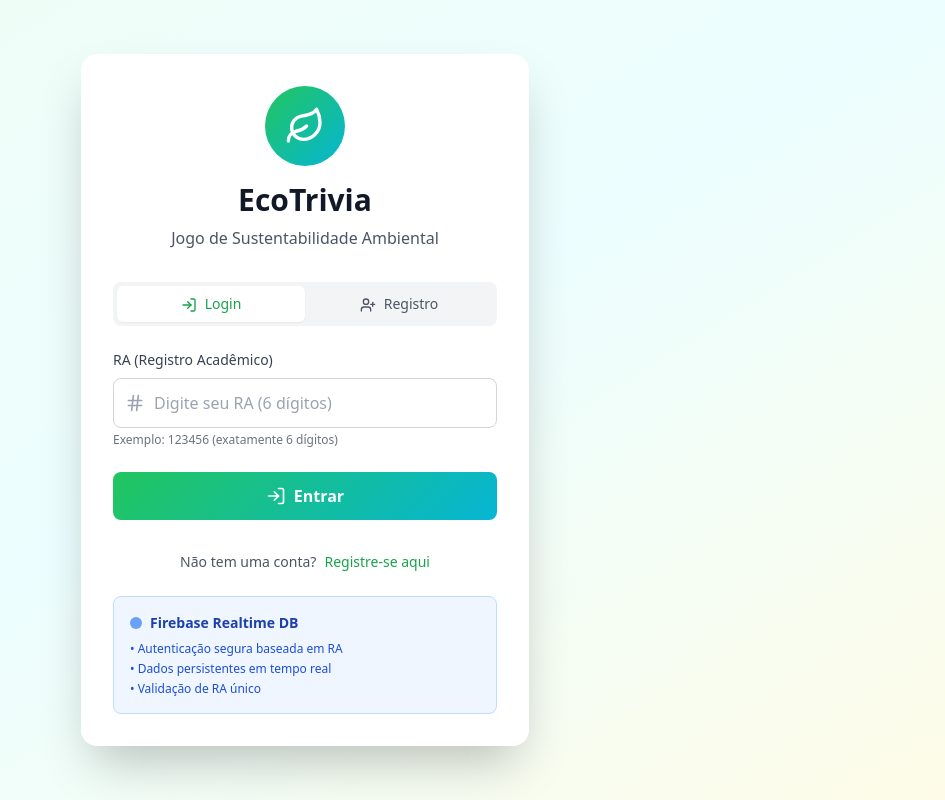
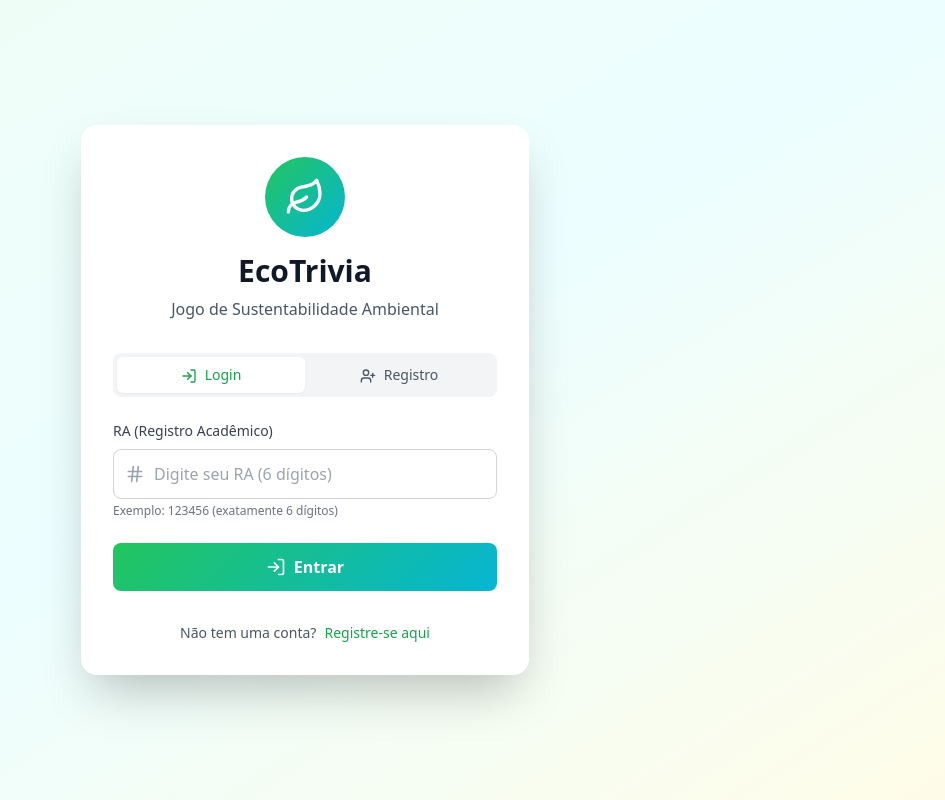
Before and after one commit to Ana-Julia-Furtado/EcoTrivia, a React (Vite) app: page / in a window 1280 px wide. Shown: the whole page, without its empty margins (335-1280 px from the left). Built offline with nearby package versions, Linux system fonts and the light colour scheme.

Commit message:
Update LoginForm.tsx

```diff
--- a/src/components/Auth/LoginForm.tsx
+++ b/src/components/Auth/LoginForm.tsx
@@ -59,8 +59,8 @@ export const LoginForm: React.FC = () => {
           email: `${firebaseUser.ra}@student.edu`,
           level: Math.floor(firebaseUser.score / 1000) + 1,
           totalScore: firebaseUser.score,
-          gamesPlayed: 0, // This could be tracked separately if needed
-          correctAnswers: 0 // This could be tracked separately if needed
+          gamesPlayed: 0,
+          correctAnswers: 0
         };
 
         setUser(user);
@@ -268,17 +268,6 @@ export const LoginForm: React.FC = () => {
         </div>
 
         {/* Firebase Info */}
-        <div className="mt-6 p-4 bg-blue-50 border border-blue-200 rounded-lg">
-          <div className="flex items-center space-x-2 mb-2">
-            <div className="w-3 h-3 bg-blue-500 rounded-full animate-pulse"></div>
-            <h4 className="font-semibold text-blue-800 text-sm">Firebase Realtime DB</h4>
-          </div>
-          <div className="text-xs text-blue-700 space-y-1">
-            <p>• Autenticação segura baseada em RA</p>
-            <p>• Dados persistentes em tempo real</p>
-            <p>• Validação de RA único</p>
-          </div>
-        </div>
       </motion.div>
     </div>
   );
```
